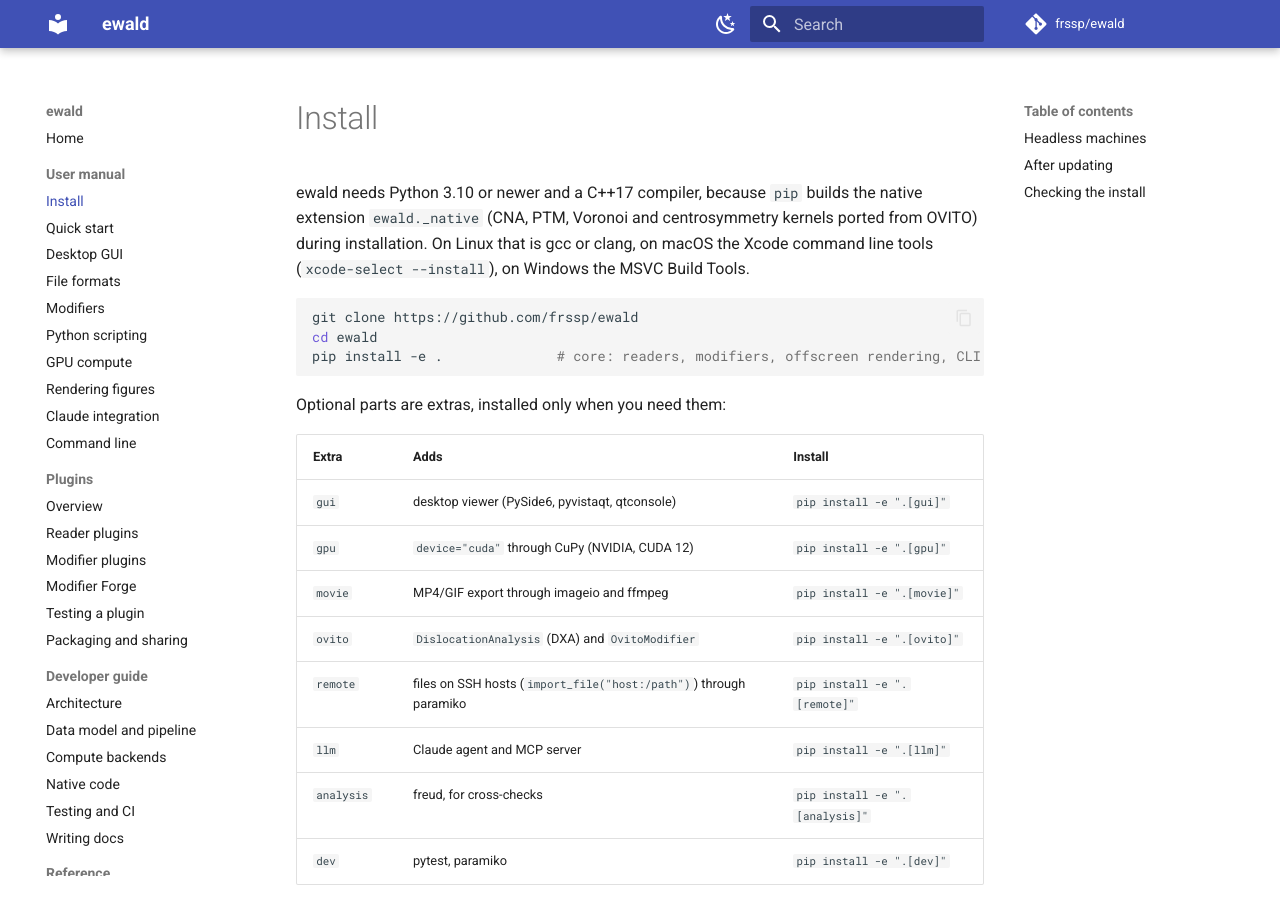
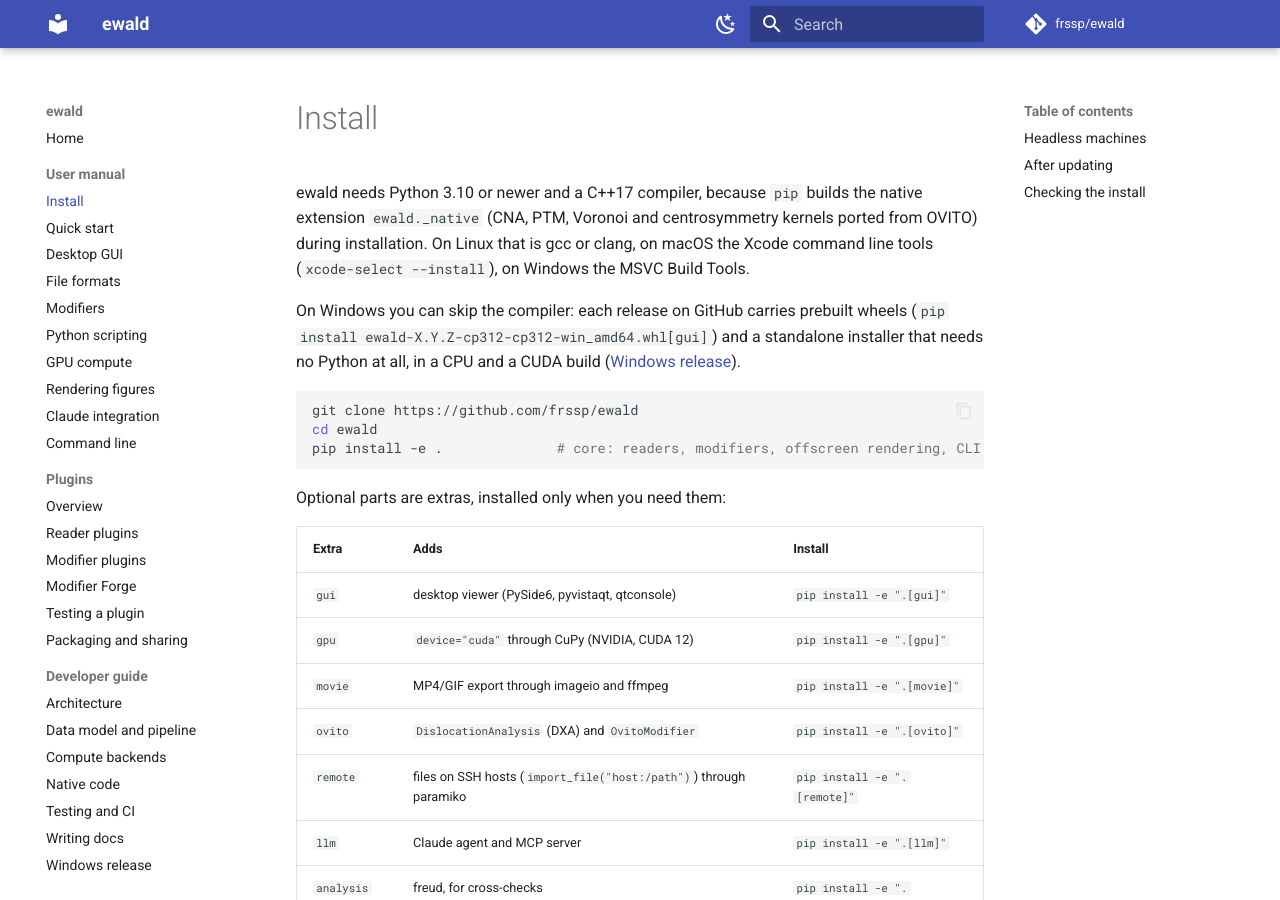
Before and after one commit to frssp/ewald, an MkDocs documentation site: the page built from docs/user/install.md, in a window 1280 px wide and 900 px high. Built offline with MkDocs 1.6.1 and Material for MkDocs 9.7.7, drawn with Linux system fonts in a browser that asks for light colours; comment, search, counter and statistics services are not loaded.

Commit message:
Merge main; move the Windows release page into the manual (developer guide)
The new manual's test requires every docs page to be in the mkdocs nav, so
windows-release.md moves to docs/developer/ and the install page links it.

Co-Authored-By: Claude Opus 5.5 (1M context) <noreply@anthropic.com>

````diff
--- a/docs/user/install.md
+++ b/docs/user/install.md
@@ -4,6 +4,10 @@ ewald needs Python 3.10 or newer and a C++17 compiler, because `pip` builds the
 extension `ewald._native` (CNA, PTM, Voronoi and centrosymmetry kernels ported from OVITO)
 during installation. On Linux that is gcc or clang, on macOS the Xcode command line tools
 (`xcode-select --install`), on Windows the MSVC Build Tools.
+
+On Windows you can skip the compiler: each release on GitHub carries prebuilt wheels
+(`pip install ewald-X.Y.Z-cp312-cp312-win_amd64.whl[gui]`) and a standalone installer that needs no
+Python at all, in a CPU and a CUDA build ([Windows release](../developer/windows-release.md)).
 
 ```bash
 git clone https://github.com/frssp/ewald
--- a/mkdocs.yml
+++ b/mkdocs.yml
@@ -74,6 +74,7 @@ nav:
       - Native code: developer/native.md
       - Testing and CI: developer/testing.md
       - Writing docs: developer/docs.md
+      - Windows release: developer/windows-release.md
   - Reference:
       - Python API: reference/api.md
       - Roadmap: ROADMAP.md
````
Also changed, not shown: README.md (+1 -1 lines), docs/ROADMAP.md (+1 -1 lines), docs/developer/windows-release.md (renamed from docs/windows-release.md), 1 other file.
